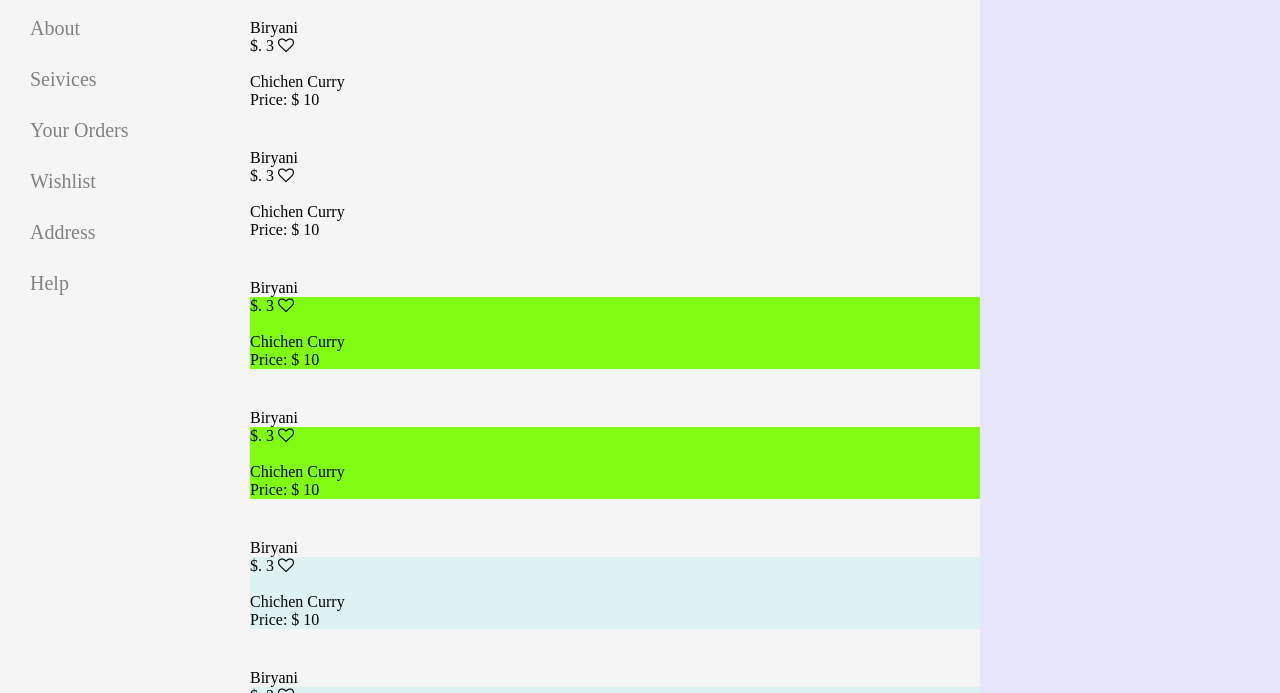
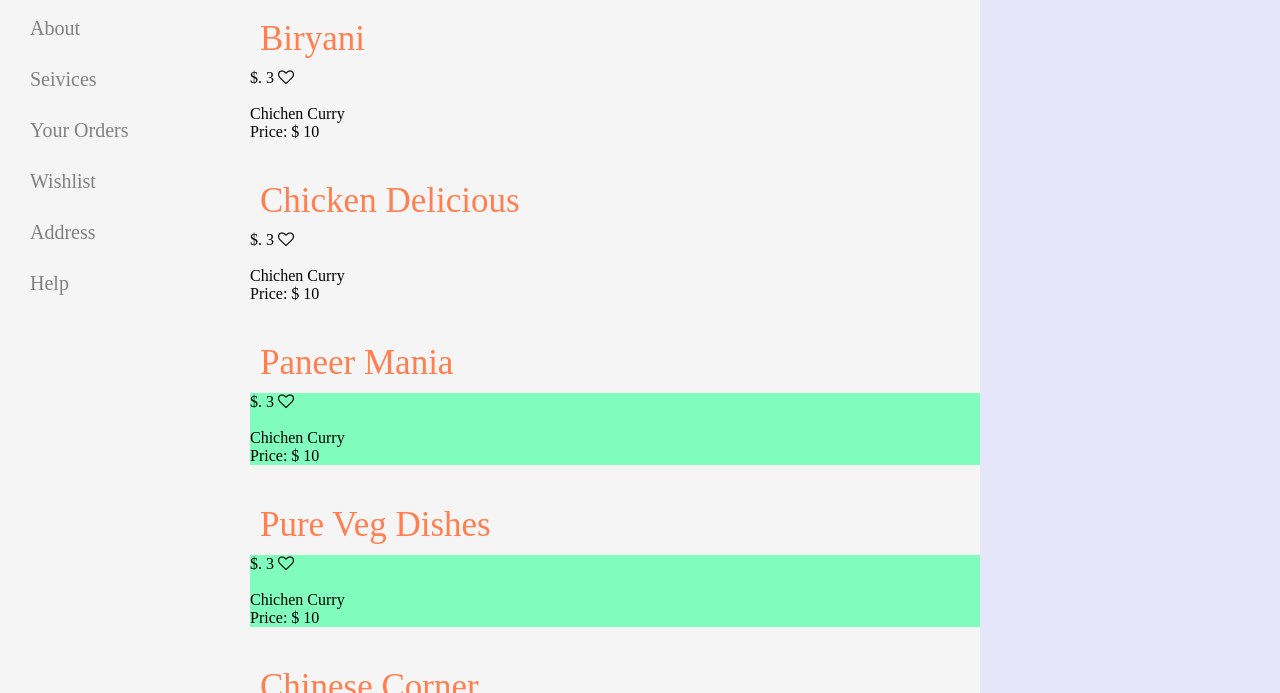
Before and after one commit to NethmiThathsarani12/Food-Delivery-Website, a plain HTML site: page index.html in a window 1280 px wide. Shown: the part 107-800 px from the top of the page. Drawn offline with Linux system fonts and the light colour scheme.

Commit message:
update html code

```diff
--- a/index.css
+++ b/index.css
@@ -115,13 +115,23 @@ body{
 }
 
 #paneer #item-card,#vegetable #item-card{
-    background: rgb(128, 253, 18);
+    background: rgb(128, 253, 188);
 }
 
 #chinese #item-card, #south-indian #item-card{
     background: rgb(221, 243, 243);
 }
 
+#category-name, .item-menu{
+    margin: 10px;
+    font-size: 35px;
+    color: coral;
+}
+
+#item-card{
+
+}
+
 
 #cart{
     background: lavender;
--- a/index.html
+++ b/index.html
@@ -54,7 +54,7 @@
                 </div>
 
                 <div id="chicken">
-                    <p id="category-name">Biryani</p>
+                    <p id="category-name">Chicken Delicious</p>
                     <div id="item-card">
                         <div id="cart-top">
                             <i class="fa fa-start" id="rating">$.
@@ -68,7 +68,7 @@
                 </div>
 
                 <div id="paneer">
-                    <p id="category-name">Biryani</p>
+                    <p id="category-name">Paneer Mania</p>
                     <div id="item-card">
                         <div id="cart-top">
                             <i class="fa fa-start" id="rating">$.
@@ -82,7 +82,7 @@
                 </div>
 
                 <div id="vegetable">
-                    <p id="category-name">Biryani</p>
+                    <p id="category-name">Pure Veg Dishes</p>
                     <div id="item-card">
                         <div id="cart-top">
                             <i class="fa fa-start" id="rating">$.
@@ -96,7 +96,7 @@
                 </div>
 
                 <div id="chinese">
-                    <p id="category-name">Biryani</p>
+                    <p id="category-name">Chinese Corner</p>
                     <div id="item-card">
                         <div id="cart-top">
                             <i class="fa fa-start" id="rating">$.
@@ -110,7 +110,7 @@
                 </div>
 
                 <div id="south-indian">
-                    <p id="category-name">Biryani</p>
+                    <p id="category-name">South Indian</p>
                     <div id="item-card">
                         <div id="cart-top">
                             <i class="fa fa-start" id="rating">$.
```
